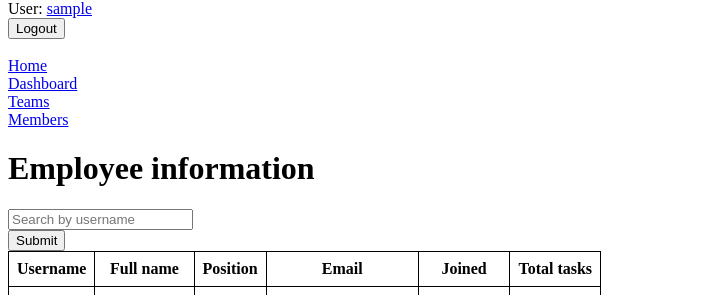
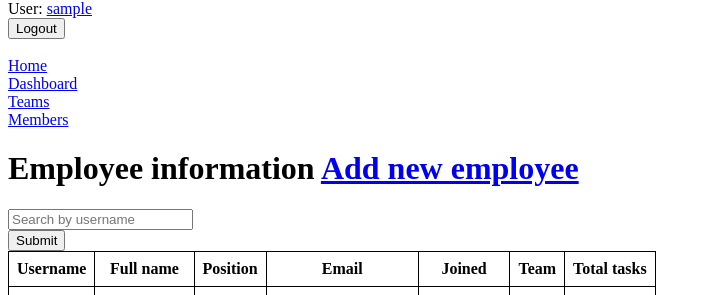
Before and after one commit to msubchak/team-task-manager, a Django app: page /members/ in a window 1280 px wide. Shown: the part 80-375 px from the top of the page, without its empty margins (0-711 px from the left). Run offline with Django 5.2, Linux system fonts and the light colour scheme; the visitor is signed in with stand-in values (Sample User, id 1); data comes from the database, SQL or seed files in the repository; data that the repository does not hold is empty.

Commit message:
feat: Add create, update, and delete functionality with buttons for Team and Worker models

```diff
--- a/tasks/urls.py
+++ b/tasks/urls.py
@@ -10,9 +10,15 @@ from tasks.views import (
     TaskDeleteView,
     TeamListView,
     TeamDetailView,
+    WorkerCreateView,
+    WorkerUpdateView,
+    WorkerDeleteView,
+    TeamCreateView,
+    TeamUpdateView,
+    TeamDeleteView,
 )
 
-app_name = "taxi"
+app_name = "tasks"
 
 urlpatterns = [
     path("", index, name="index"),
@@ -22,7 +28,13 @@ urlpatterns = [
     path("dashboard/<int:pk>/delete/", TaskDeleteView.as_view(), name="task-delete"),
     path("dashboard/<int:pk>/update/", TaskUpdateView.as_view(), name="task-update"),
     path("teams/", TeamListView.as_view(), name="team-list"),
+    path("teams/create/", TeamCreateView.as_view(), name="team-create"),
+    path("teams/<int:pk>/update/", TeamUpdateView.as_view(), name="team-update"),
+    path("teams/<int:pk>/delete/", TeamDeleteView.as_view(), name="team-delete"),
     path("teams/<int:pk>/", TeamDetailView.as_view(), name="team-detail"),
     path("members/", WorkerListView.as_view(), name="worker-list"),
-    path("worker/<int:pk>/", WorkerDetailView.as_view(), name="worker-detail"),
+    path("members/create/", WorkerCreateView.as_view(), name="worker-create"),
+    path("members/<int:pk>/update/", WorkerUpdateView.as_view(), name="worker-update"),
+    path("members/<int:pk>/delete/", WorkerDeleteView.as_view(), name="worker-delete"),
+    path("members/<int:pk>/", WorkerDetailView.as_view(), name="worker-detail"),
 ]
--- a/tasks/views.py
+++ b/tasks/views.py
@@ -11,7 +11,7 @@ from django.views.generic import ListView, DetailView, CreateView, UpdateView, D
 from tasks.forms import TaskForm, WorkerTaskSearchForm, WorkerSearchForm
 from tasks.models import Worker, Task, Project, Team
 
-login_required
+@login_required
 def index(request: HttpRequest) -> HttpResponse:
     num_worker = Worker.objects.all().count()
     tasks = Task.objects.all().order_by('-id')[:5]
@@ -107,6 +107,26 @@ class WorkerDetailView(LoginRequiredMixin, DetailView):
         return context
 
 
+class WorkerCreateView(LoginRequiredMixin, CreateView):
+    model = Worker
+    fields = "__all__"
+    success_url = reverse_lazy("tasks:worker-list")
+    template_name = "tasks/worker_form.html"
+
+
+class WorkerUpdateView(LoginRequiredMixin, UpdateView):
+    model = Worker
+    fields = "__all__"
+    success_url = reverse_lazy("tasks:worker-list")
+    template_name = "tasks/worker_form.html"
+
+
+class WorkerDeleteView(LoginRequiredMixin, DeleteView):
+    model = Worker
+    success_url = reverse_lazy("tasks:worker-list")
+    template_name = "tasks/worker_delete.html"
+
+
 class TeamListView(LoginRequiredMixin, ListView):
     model = Team
 
@@ -116,7 +136,6 @@ class TeamListView(LoginRequiredMixin, ListView):
             num_projects=Count("project", distinct=True),
             num_tasks=Count("workers__task", distinct=True),
         )
-        # context["num_done_tasks"] = Task.objects.filter(is_complete=True).count()
         return context
 
 
@@ -127,3 +146,22 @@ class TeamDetailView(LoginRequiredMixin, DetailView):
         context = super().get_context_data(**kwargs)
         context["workers"] = self.object.workers.all()
         return context
+
+
+class TeamCreateView(LoginRequiredMixin, CreateView):
+    model = Team
+    fields = "__all__"
+    success_url = reverse_lazy("tasks:team-list")
+    template_name = "tasks/team_form.html"
+
+class TeamUpdateView(LoginRequiredMixin, UpdateView):
+    model = Team
+    fields = "__all__"
+    success_url = reverse_lazy("tasks:team-list")
+    template_name = "tasks/team_form.html"
+
+
+class TeamDeleteView(LoginRequiredMixin, DeleteView):
+    model = Team
+    success_url = reverse_lazy("tasks:team-list")
+    template_name = "tasks/team_delete.html"
--- a/templates/includes/sidebar.html
+++ b/templates/includes/sidebar.html
@@ -16,7 +16,7 @@
   {% endif %}
   <br>
   <li class="list-group-item"><a href="{% url 'tasks:index' %}">Home</a></li>
-  <li class="list-group-item"><a href="{% url 'taxi:task-list' %}">Dashboard</a></li>
-  <li class="list-group-item"><a href="{% url 'taxi:team-list' %}">Teams</a></li>
-  <li class="list-group-item"><a href="{% url 'taxi:worker-list' %}">Members</a></li>
+  <li class="list-group-item"><a href="{% url 'tasks:task-list' %}">Dashboard</a></li>
+  <li class="list-group-item"><a href="{% url 'tasks:team-list' %}">Teams</a></li>
+  <li class="list-group-item"><a href="{% url 'tasks:worker-list' %}">Members</a></li>
 </ul>
--- a/templates/tasks/team_detail.html
+++ b/templates/tasks/team_detail.html
@@ -1,6 +1,10 @@
 {% extends "base.html" %}
 {% block content %}
-  <h1>About team:</h1>
+  <h1>
+    About team:
+    <a href="{% url 'tasks:team-update' team.id %}">Update</a>
+    <a href="{% url 'tasks:team-delete' team.id %}">Delete</a>
+  </h1>
   <table class="team-detail">
     <thead>
     <tr>
--- a/templates/tasks/team_list.html
+++ b/templates/tasks/team_list.html
@@ -1,6 +1,9 @@
 {% extends "base.html" %}
 {% block content %}
-  <h1>Team list</h1>
+  <h1>
+    Team list
+    <a href="{% url 'tasks:team-create' %}">Create new team</a>
+  </h1>
   {% if team_list %}
     <table class="team-list">
       <thead>
--- a/templates/tasks/worker_detail.html
+++ b/templates/tasks/worker_detail.html
@@ -1,6 +1,10 @@
 {% extends "base.html" %}
 {% block content %}
-  <h1>About worker:</h1>
+  <h1>
+    About worker:
+    <a href="{% url 'tasks:worker-update' worker.id %}">Update</a>
+    <a href="{% url 'tasks:worker-delete' worker.id %}">Delete</a>
+  </h1>
   <form method="get" action="">
     {{ search_form }}
     <input type="submit">
--- a/templates/tasks/worker_list.html
+++ b/templates/tasks/worker_list.html
@@ -1,6 +1,9 @@
 {% extends "base.html" %}
 {% block content %}
-  <h1>Employee information</h1>
+  <h1>
+    Employee information
+    <a href="{% url 'tasks:worker-create' %}">Add new employee</a>
+  </h1>
   <form method="get" action="">
     {{ search_form }}
     <input type="submit">
@@ -14,6 +17,7 @@
         <th>Position</th>
         <th>Email</th>
         <th>Joined</th>
+        <th>Team</th>
         <th>Total tasks</th>
       </tr>
       </thead>
@@ -31,6 +35,7 @@
           <td>{{ worker.position }}</td>
           <td>{{ worker.email }}</td>
           <td>{{ worker.date_joined|date:"Y-m-d" }}</td>
+          <td>{{ worker.team }}</td>
           <td>{{ worker.task_set.count }}</td>
         </tr>
       {% endfor %}
```
Also changed, not shown: templates/tasks/team_delete.html (added, +11 -0 lines), templates/tasks/team_form.html (added, +9 -0 lines), templates/tasks/worker_delete.html (added, +11 -0 lines), templates/tasks/worker_form.html (added, +9 -0 lines).
